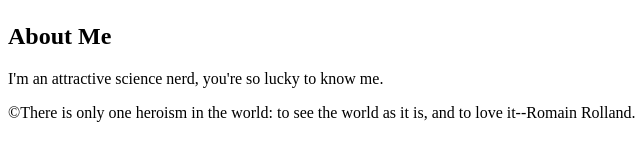
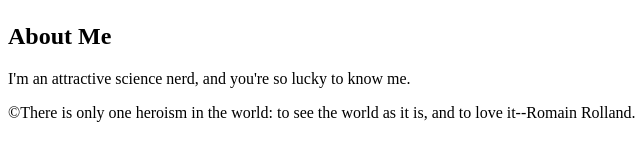
Before and after one commit to Ares-Xing/Ares-s-webpage, a plain HTML site: page index.html in a window 1280 px wide. Shown: the part 257-418 px from the top of the page, 0-640 px from the left. Drawn offline with Linux system fonts and the light colour scheme.

Commit message:
Update index.html

```diff
--- a/index.html
+++ b/index.html
@@ -23,7 +23,7 @@
      <main>
         <section>
             <h2>About Me</h2>
-            <p>I'm an attractive science nerd, you're so lucky to know me.</p>
+            <p>I'm an attractive science nerd, and you're so lucky to know me.</p>
         <section>
      <main>
      <footer>
```
